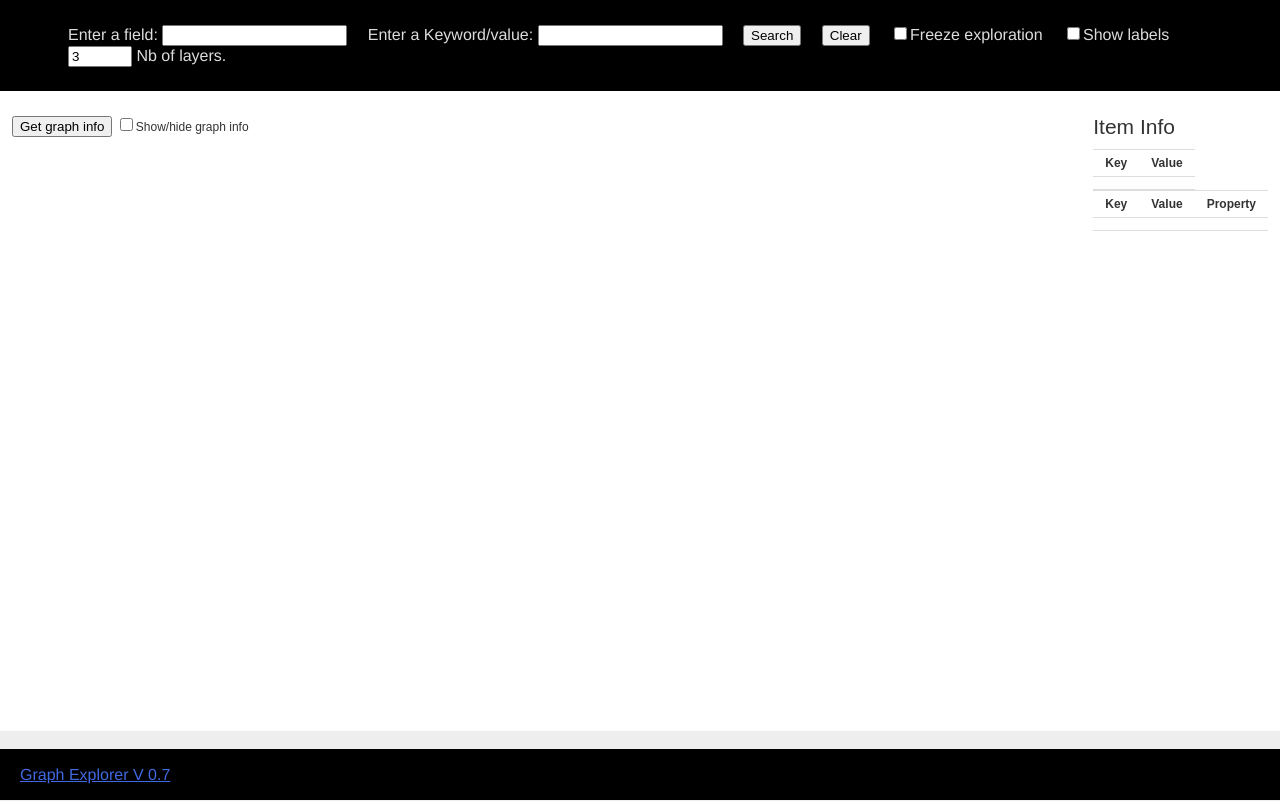
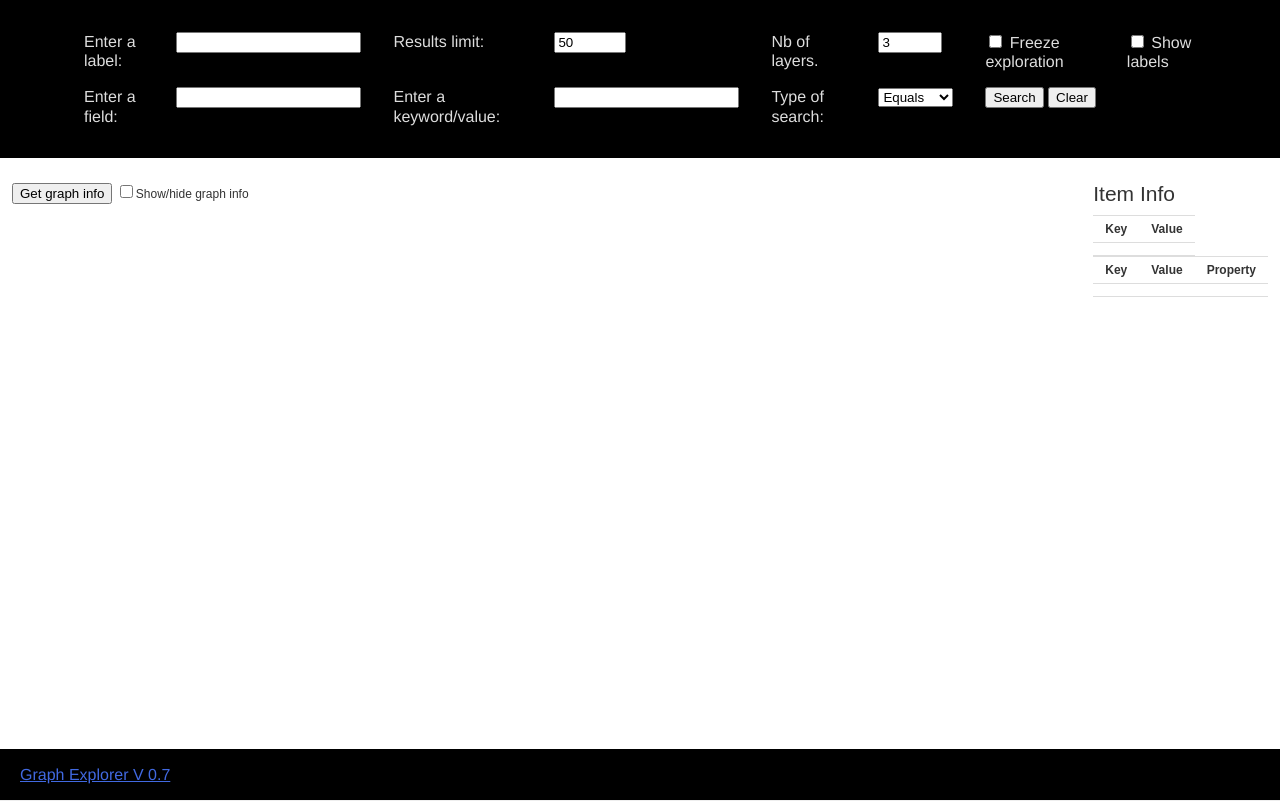
Before and after one commit to bricaud/graphexp, a plain HTML site: page graphexp.html in a window 1280 px wide. Drawn offline with nearby package versions, Linux system fonts and the light colour scheme.

Commit message:
Allow to filter by label, search with contains instead of equals and limit the results

```diff
--- a/css/styles.css
+++ b/css/styles.css
@@ -80,6 +80,14 @@ Layout styles
 	margin: 0 auto;
 }
 
+.container table {
+	border: none;
+}
+
+.container td {
+	border: none;
+}
+
 .header
 {
 	color: #000;
@@ -130,6 +138,7 @@ Layout styles
 	position: absolute;
 	right: 0;
 	margin-right: 1em;
+	max-width: 25%;
 }
 
 .footer
--- a/graphexp.html
+++ b/graphexp.html
@@ -50,22 +50,63 @@
 		-->
 		<div class="nav-bar">
 			<div class="container" id="nav_bar">
-				<ul class="nav">
-					<li>
-						Enter a field: <span id="prop_choice"><input name="search_field" id="search_field" value="" /></span>
-					</li>
-					<li>
-						Enter a Keyword/value: <input name="search_value" id="search_value" value="" />
-					</li>
-					<li><button name="search query" onclick="search_query();">Search</button></li>
-					<li><button name="clear" onclick="graph_viz.clear();">Clear</button></li>
-					<li><input type="checkbox" name="Freeze" id="freeze-in" />Freeze exploration</li>
-					<li>
-						<input type="checkbox" name="showName_box" id="showName" onclick="graphShapes.show_names()"/>Show labels
-					</li>
-					<li><input type="number" id="nbLayers" min="1" max="128" onclick="set_nb_layers()"> Nb of layers.
-					</li>
-				</ul>
+				<table>
+					<tr>
+						<td>
+							<label for="label_field">Enter a label:</label>
+						</td>
+						<td>
+							<input name="label_field" id="label_field" value="" />
+						</td>
+						<td>
+							<label for="limit_field">Results limit:</label>
+						</td>
+						<td>
+							<input name="limit_field" id="limit_field" value="50" min="1" max="1000" type="number" />
+						</td>
+						<td>
+							<label for="nbLayers">Nb of layers.</label>
+						</td>
+						<td>
+							<input type="number" id="nbLayers" min="1" max="128" onclick="set_nb_layers()">
+						</td>
+						<td>
+							<input type="checkbox" name="Freeze" id="freeze-in" />
+							<label for="freeze-in">Freeze exploration</label>
+						</td>
+						<td>
+							<input type="checkbox" name="showName_box" id="showName" onclick="graphShapes.show_names()"/>
+							<label for="showName">Show labels</label>
+						</td>
+					</tr>
+					<tr>
+						<td>
+							<label for="search_field">Enter a field:</label>
+						</td>
+						<td>
+							<input name="search_field" id="search_field" value="" />
+						</td>
+						<td>
+							<label for="search_value">Enter a keyword/value:</label>
+						</td>
+						<td>
+							<input name="search_value" id="search_value" value="" />
+						</td>
+						<td>
+							<label for="search_type">Type of search:</label>
+						</td>
+						<td>
+							<select name="search_type" id="search_type">
+								<option value="eq">Equals</option>
+								<option value="contains">Contains</option>
+							</select>
+						</td>
+						<td colspan="2">
+							<button name="search query" onclick="search_query();">Search</button>
+							<button name="clear" onclick="graph_viz.clear();">Clear</button>
+						</td>
+					</tr>
+				</table>
 			</div>
 		</div>
 		<div class="content">
--- a/scripts/graphioGremlin.js
+++ b/scripts/graphioGremlin.js
@@ -81,33 +81,46 @@ var graphioGremlin = (function(){
 
 	function search_query() {
 		// Preprocess query
-		var input_string = $('#search_value').val();
-		var input_field = $('#search_field').val();
+		let input_string = $('#search_value').val();
+		let input_field = $('#search_field').val();
+        let label_field = $('#label_field').val();
+        let limit_field = $('#limit_field').val();
+        let search_type = $('#search_type').val();
 		//console.log(input_field)
 	 	var filtered_string = input_string;//You may add .replace(/\W+/g, ''); to refuse any character not in the alphabet
 	 	if (filtered_string.length>50) filtered_string = filtered_string.substring(0,50); // limit string length
 		// Translate to Gremlin query
-                var gremlin_query_nodes = null;
-                var gremlin_query_edges = null;
-	  	if (input_string==""){
-	  		gremlin_query_nodes = "nodes = g.V().limit("+node_limit_per_request+")"
-                        gremlin_query_edges = "edges = g.V().limit("+node_limit_per_request+").aggregate('node').outE().as('edge').inV().where(within('node')).select('edge')"
-	  		var gremlin_query = gremlin_query_nodes+"\n"+gremlin_query_edges+"\n"+"[nodes.toList(),edges.toList()]"
+        let has_str = "";
+        if (label_field !== "") {
+            has_str = ".hasLabel('" + label_field + "')";
+        }
+        if (input_field !== "" && input_string !== "") {
+            has_str += ".has('" + input_field + "',";
+            switch (search_type) {
+                case "eq":
+                    if (isInt(input_string)){
+                        has_str += filtered_string + ")"
+                    } else {
+                        has_str += "'" + filtered_string + "')"
+                    }
+                    break;
+                case "contains":
+                    has_str += "textContains('" + filtered_string + "'))";
+                    break;
+            }
+        } else if (limit_field === "" || limit_field < 0) {
+                limit_field = node_limit_per_request;
+		}
 
-	  			  	}
-	  	else{
-	  		if (isInt(input_string)){
-	  			var has_str = "has('"+input_field+"',"+filtered_string+")"
-	  		} else {
-	  			var has_str = "has('"+input_field+"','"+filtered_string+"')"
-	  		}
-			var gremlin_query = "g.V()."+has_str
-	  		gremlin_query_nodes = "nodes = g.V()."+has_str
-	  		gremlin_query_edges = "edges = g.V()."+has_str
-	  			+".aggregate('node').outE().as('edge').inV().where(within('node')).select('edge')"
-	  		var gremlin_query = gremlin_query_nodes+"\n"+gremlin_query_edges+"\n"+"[nodes.toList(),edges.toList()]"
-	  		console.log(gremlin_query)
+        let gremlin_query_nodes = "nodes = g.V()" + has_str;
+        if (limit_field !== "" && isInt(limit_field) && limit_field > 0) {
+            gremlin_query_nodes += ".limit(" + limit_field + ").toList()";
+		} else {
+        	gremlin_query_nodes += ".toList()";
 		}
+        let gremlin_query_edges = "edges = g.V(nodes).aggregate('node').outE().as('edge').inV().where(within('node')).select('edge').toList()";
+        let gremlin_query = gremlin_query_nodes + ";" + gremlin_query_edges + ";" + "[nodes,edges]";
+        console.log(gremlin_query);
 
 	  	// while busy, show we're doing something in the messageArea.
 	  	$('#messageArea').html('<h3>(loading)</h3>');
```
Also changed, not shown: scripts/graphConf.js (+4 -4 lines).
